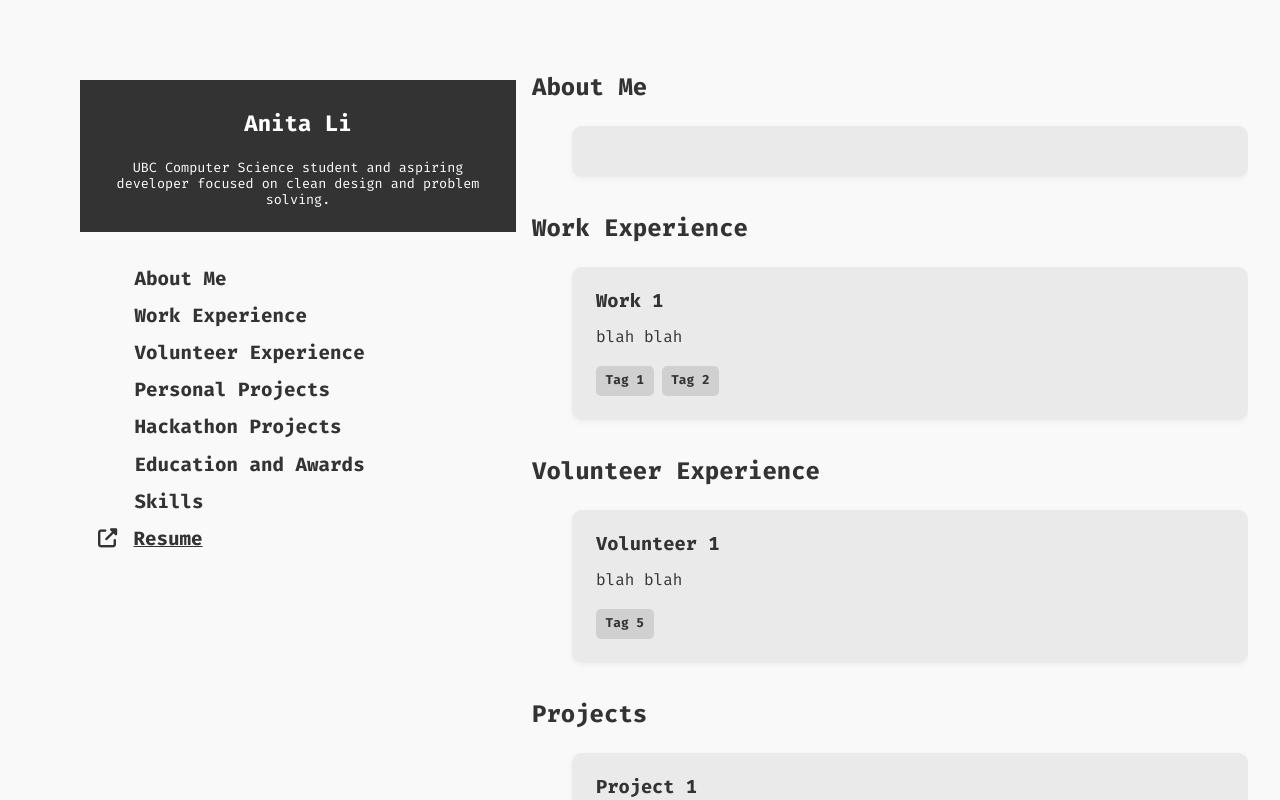
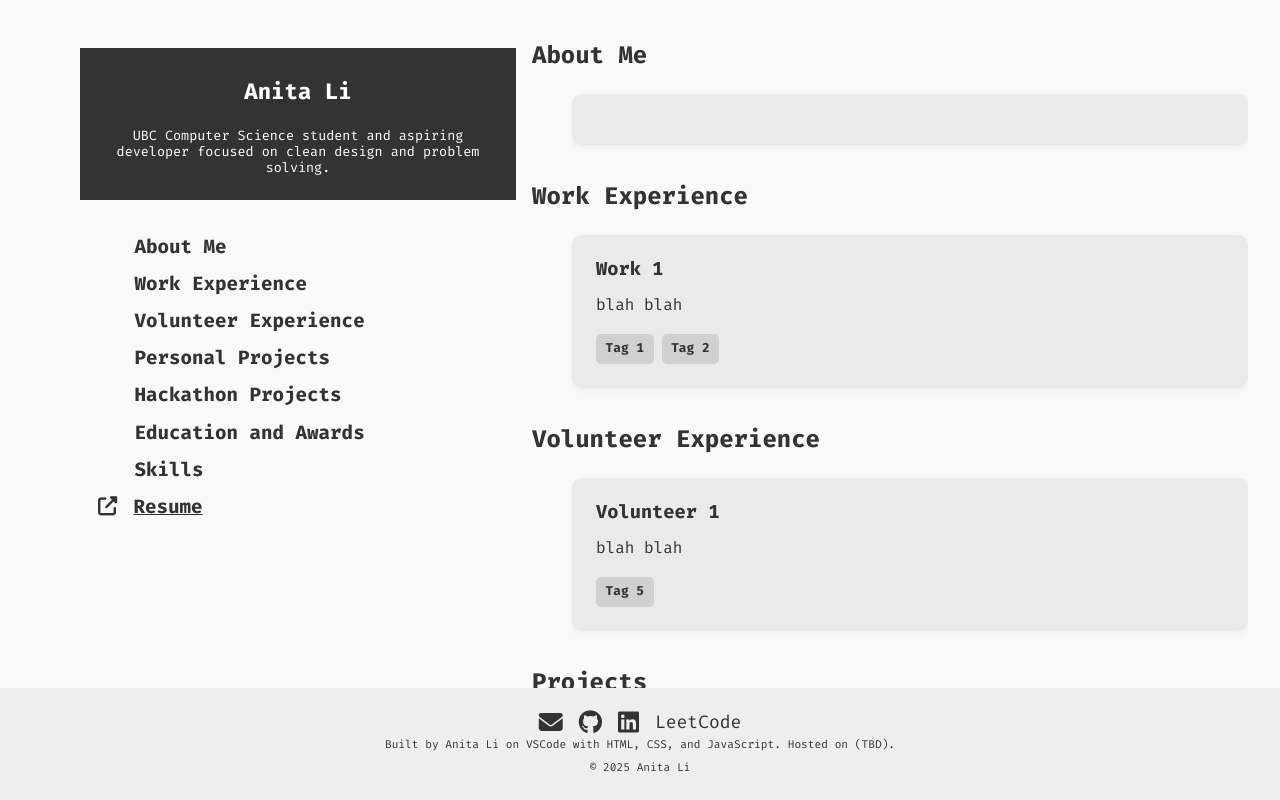
Before and after one commit to anitalidev/AnitasWebsite, a React (Vite) app in the folder frontend/: page / in a window 1280 px wide. Built offline with nearby package versions, Linux system fonts and the light colour scheme; the HTML template or start-up script is replaced by a standard one.

Commit message:
Add footer + Introduce routing

```diff
--- a/frontend/src/App.jsx
+++ b/frontend/src/App.jsx
@@ -1,58 +1,12 @@
-import Experiences from './sections/Experiences.jsx'
-import Projects from './sections/Projects.jsx'
-import About from './sections/About.jsx'
-import NavigationItem from "./components/NavigationItem.jsx";
-import { useRef } from "react";
-import TitleCard from "./components/TitleCard.jsx";
-import NavigateExternal from "./components/NavigateExternal.jsx";
+import MainPage from "./pages/MainPage.jsx";
+
+import { BrowserRouter, Routes, Route } from 'react-router-dom'
 
 export default function App() {
-    const navs = {
-        'about' : {sectionRef: useRef(null), label: 'About Me'},
-        'wexperience' : {sectionRef: useRef(null), label: 'Work Experience'},
-        'vexperience' : {sectionRef: useRef(null), label: 'Volunteer Experience'},
-        'projects' : {sectionRef: useRef(null), label: 'Personal Projects'},
-        'hackathons' : {sectionRef: useRef(null), label: 'Hackathon Projects'},
-        'eduAndAwards' : {sectionRef: useRef(null), label: 'Education and Awards'},
-        'skills' : {sectionRef: useRef(null), label: 'Skills'},
-    }
-    const mainContent = useRef(null)
-
-    return (
-        <>
-            <div className="page-wrapper">
-                <div className='layout'>
-                    <aside className="sidebar">
-                        <TitleCard title='Anita Li' description='UBC Computer Science student and aspiring developer focused on clean design and problem solving.' />
-                        <nav>
-                            <NavigationItem containerRef={mainContent} {...navs['about']}/>
-                            <NavigationItem containerRef={mainContent} {...navs['wexperience']}/>
-                            <NavigationItem containerRef={mainContent} {...navs['vexperience']}/>
-                            <NavigationItem containerRef={mainContent} {...navs['projects']}/>
-                            <NavigationItem containerRef={mainContent} {...navs['hackathons']}/>
-                            <NavigationItem containerRef={mainContent} {...navs['eduAndAwards']}/>
-                            <NavigationItem containerRef={mainContent} {...navs['skills']}/>
-                            <NavigateExternal label='Resume' href='Resume_AnitaLi' />
-                        </nav>
-                    </aside>
-                    <div className='main-content' ref={mainContent}>
-                        <About id='about' aboutRef={ navs['about'].sectionRef } title='About Me' content='This is about me...' />
-                        <Experiences id='wexperience' expRef={ navs['wexperience'].sectionRef } title='Work Experience' experiences={[
-                            {title: "Work 1", description: 'blah blah', tags: ['Tag 1', 'Tag 2']}
-                        ]}/>
-                        <Experiences id='vexperience' expRef={ navs['vexperience'].sectionRef } title='Volunteer Experience' experiences={[
-                            {title: "Volunteer 1", description: 'blah blah', tags: ['Tag 5']}
-                        ]}/>
-                        <Projects id='projects' projRef={ navs['projects'].sectionRef } title='Projects' projects={[
-                            {title: "Project 1", description: 'blah blah', tags: ['Tag 3', 'Tag 4']}
-                        ]}/>
-                        <Projects id='hackathons' projRef={ navs['hackathons'].sectionRef } title='Hackathons' projects={[
-                            {title: "Hackathon Project 1", description: 'blah', tags: ['Tag 4', 'Tag 7', 'Tag 6']}
-                        ]}/>
-                        <About id='eduAndAwards' aboutRef={ navs['eduAndAwards'].sectionRef } title='Education and Awards' content = 'stuff...' />
-                    </div>
-                </div>
-            </div>
-        </>
-    )
+   return (
+       <BrowserRouter>
+           <Routes>
+               <Route path='/' element={ <MainPage /> } />
+           </Routes>
+       </BrowserRouter>)
 }
--- a/frontend/src/index.css
+++ b/frontend/src/index.css
@@ -37,6 +37,8 @@ header {
 footer {
     background: #eee;
     text-align: center;
+    margin-left: -2rem;
+    margin-right: -2rem;
     padding: 1rem;
     height: 10vh;
     font-size: 0.7rem;
@@ -71,7 +73,7 @@ footer {
     background-color: #f9f9f9;
     color: black;
     padding-left: 3rem;
-    padding-top: 5rem;
+    padding-top: 3rem;
     padding-right: 3rem;
     box-sizing: border-box;
     overflow-y: auto;
@@ -99,7 +101,7 @@ footer {
 /* ========== Main Content ========== */
 .main-content {
     flex: 1;
-    padding-top: 3rem;
+    padding-top: 1rem;
     overflow-y: auto;
     box-sizing: border-box;
 }
--- /dev/null
+++ b/frontend/src/pages/MainPage.jsx
@@ -0,0 +1,61 @@
+import Experiences from '../sections/Experiences.jsx'
+import Projects from '../sections/Projects.jsx'
+import About from '../sections/About.jsx'
+import NavigationItem from "../components/NavigationItem.jsx";
+import Footer from "../sections/Footer.jsx";
+import TitleCard from "../components/TitleCard.jsx";
+import NavigateExternal from "../components/NavigateExternal.jsx";
+
+import { useRef } from "react";
+
+export default function MainPage() {
+    const navs = {
+        'about' : {sectionRef: useRef(null), label: 'About Me'},
+        'wexperience' : {sectionRef: useRef(null), label: 'Work Experience'},
+        'vexperience' : {sectionRef: useRef(null), label: 'Volunteer Experience'},
+        'projects' : {sectionRef: useRef(null), label: 'Personal Projects'},
+        'hackathons' : {sectionRef: useRef(null), label: 'Hackathon Projects'},
+        'eduAndAwards' : {sectionRef: useRef(null), label: 'Education and Awards'},
+        'skills' : {sectionRef: useRef(null), label: 'Skills'},
+    }
+    const mainContent = useRef(null)
+
+    return (
+        <>
+            <div className="page-wrapper">
+                <div className='layout'>
+                    <aside className="sidebar">
+                        <TitleCard title='Anita Li' description='UBC Computer Science student and aspiring developer focused on clean design and problem solving.' />
+                        <nav>
+                            <NavigationItem containerRef={mainContent} {...navs['about']}/>
+                            <NavigationItem containerRef={mainContent} {...navs['wexperience']}/>
+                            <NavigationItem containerRef={mainContent} {...navs['vexperience']}/>
+                            <NavigationItem containerRef={mainContent} {...navs['projects']}/>
+                            <NavigationItem containerRef={mainContent} {...navs['hackathons']}/>
+                            <NavigationItem containerRef={mainContent} {...navs['eduAndAwards']}/>
+                            <NavigationItem containerRef={mainContent} {...navs['skills']}/>
+                            <NavigateExternal label='Resume' href='Resume_AnitaLi' />
+                        </nav>
+                    </aside>
+                    <div className='main-content' ref={mainContent}>
+                        <About id='about' aboutRef={ navs['about'].sectionRef } title='About Me' content='This is about me...' />
+                        <Experiences id='wexperience' expRef={ navs['wexperience'].sectionRef } title='Work Experience' experiences={[
+                            {title: "Work 1", description: 'blah blah', tags: ['Tag 1', 'Tag 2']}
+                        ]}/>
+                        <Experiences id='vexperience' expRef={ navs['vexperience'].sectionRef } title='Volunteer Experience' experiences={[
+                            {title: "Volunteer 1", description: 'blah blah', tags: ['Tag 5']}
+                        ]}/>
+                        <Projects id='projects' projRef={ navs['projects'].sectionRef } title='Projects' projects={[
+                            {title: "Project 1", description: 'blah blah', tags: ['Tag 3', 'Tag 4']}
+                        ]}/>
+                        <Projects id='hackathons' projRef={ navs['hackathons'].sectionRef } title='Hackathons' projects={[
+                            {title: "Hackathon Project 1", description: 'blah', tags: ['Tag 4', 'Tag 7', 'Tag 6']}
+                        ]}/>
+                        <About id='eduAndAwards' aboutRef={ navs['eduAndAwards'].sectionRef } title='Education and Awards' content = 'stuff...' />
+                    </div>
+                </div>
+                <Footer />
+            </div>
+        </>
+    )
+}
--- /dev/null
+++ b/frontend/src/sections/Footer.jsx
@@ -0,0 +1,16 @@
+export default function Footer() {
+    return (
+        <footer>
+            <div className="footer-icons">
+                <a href="mailto:anitayuanli@gmail.com" target="_blank"><i className="fas fa-envelope"></i></a>
+                <a href="https://github.com/anitalidev" target="_blank"><i className="fab fa-github"></i></a>
+                <a href="https://linkedin.com/in/anitalidev" target="_blank"><i className="fab fa-linkedin"></i></a>
+                <a href="https://leetcode.com/u/anitalidev" target="_blank">
+                    <span className="small-text">LeetCode</span>
+                </a>
+            </div>
+            <p>Built by Anita Li on VSCode with HTML, CSS, and JavaScript. Hosted on (TBD).</p>
+            <p>© 2025 Anita Li</p>
+        </footer>
+    )
+}
--- /dev/null
+++ b/package.json
@@ -0,0 +1,5 @@
+{
+  "dependencies": {
+    "react-router-dom": "^7.18.3"
+  }
+}
```
Also changed, not shown: 2 other files (tests, documents, lock files or other folders).
